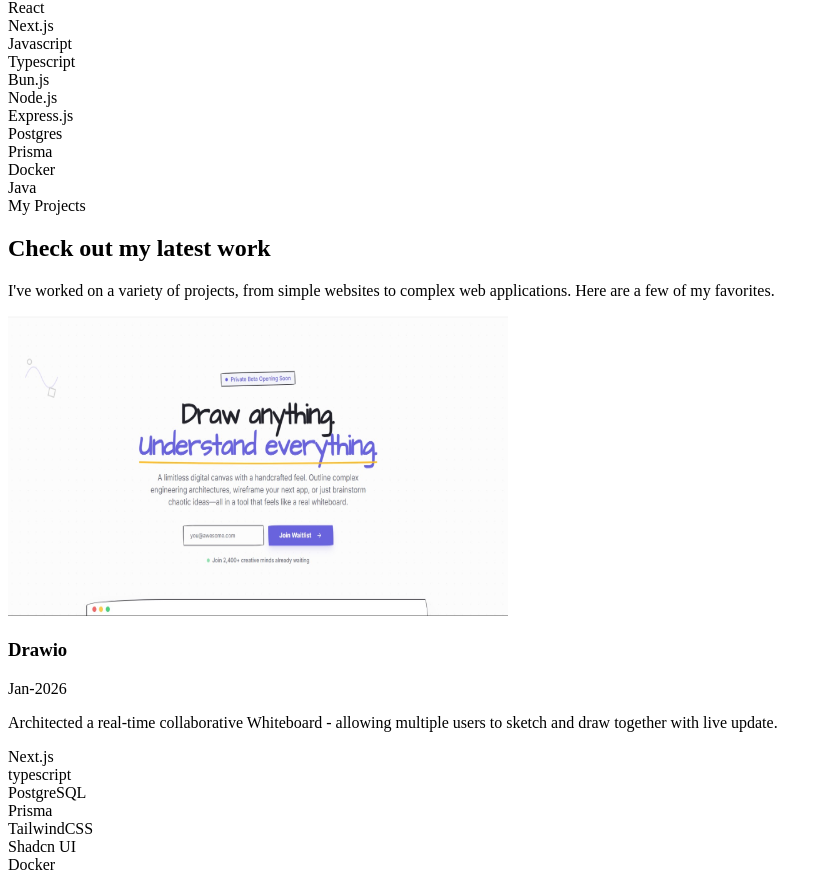
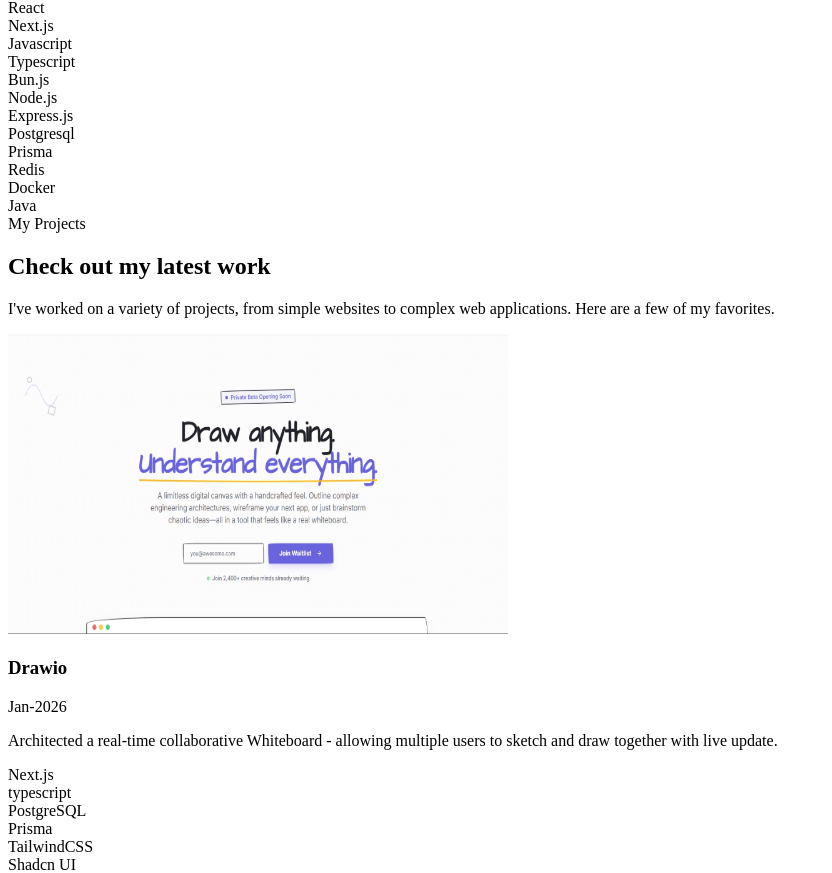
Before and after one commit to harsharora-code/me, a Next.js app: page / in a window 1280 px wide. Shown: the part 3079-3952 px from the top of the page, without its empty margins (0-832 px from the left). Built offline with nearby package versions, Linux system fonts and the light colour scheme.

Commit message:
Update skills

```diff
--- a/src/data/resume.tsx
+++ b/src/data/resume.tsx
@@ -30,8 +30,9 @@ export const DATA = {
     "Bun.js",
     "Node.js",
     "Express.js",
-    "Postgres",
+    "Postgresql",
      "Prisma",
+     "Redis",
      "Docker",
      "Java",
   ],
```
